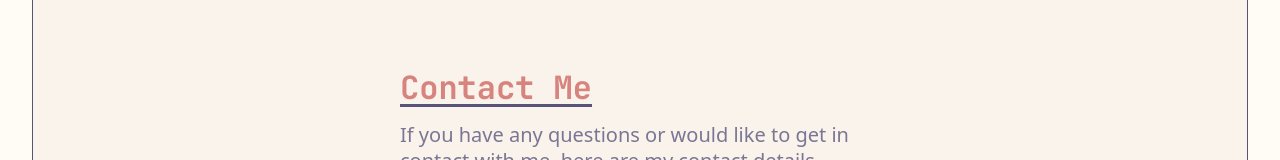
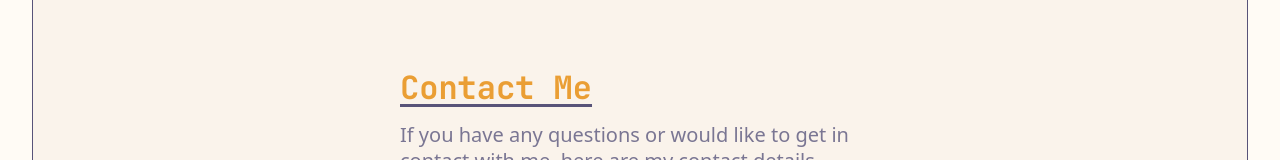
Before and after one commit to DanielDT12/portfolio-v2, a React (Vite) app: page /contact in a window 1280 px wide. Shown: the part 237-397 px from the top of the page. Built offline with nearby package versions, Linux system fonts and the light colour scheme.

Commit message:
scss til css map

```diff
--- a/src/index.css
+++ b/src/index.css
@@ -318,7 +318,7 @@ input {
   }
 }
 .about-me__title {
-  color: var(--clr-pink);
+  color: var(--clr-blue);
   font-size: clamp(var(--fs-400), 6vw, var(--fs-900));
   font-family: var(--ff-special);
   text-decoration: underline var(--clr-text-heading) 3px;
@@ -334,7 +334,7 @@ input {
 }
 .my-work__title {
   position: relative;
-  color: var(--clr-light-blue);
+  color: var(--clr-pink);
   font-size: clamp(var(--fs-500), 12vw, var(--fs-900));
   font-family: var(--ff-special);
   text-decoration: underline var(--clr-text-heading) 3px;
@@ -582,7 +582,7 @@ input {
   line-height: 1.3;
 }
 .contact-info__title {
-  color: var(--clr-rose);
+  color: var(--clr-yellow);
   font-family: var(--ff-special);
   text-decoration: underline var(--clr-text-heading) 3px;
   text-underline-offset: 5px;
```
